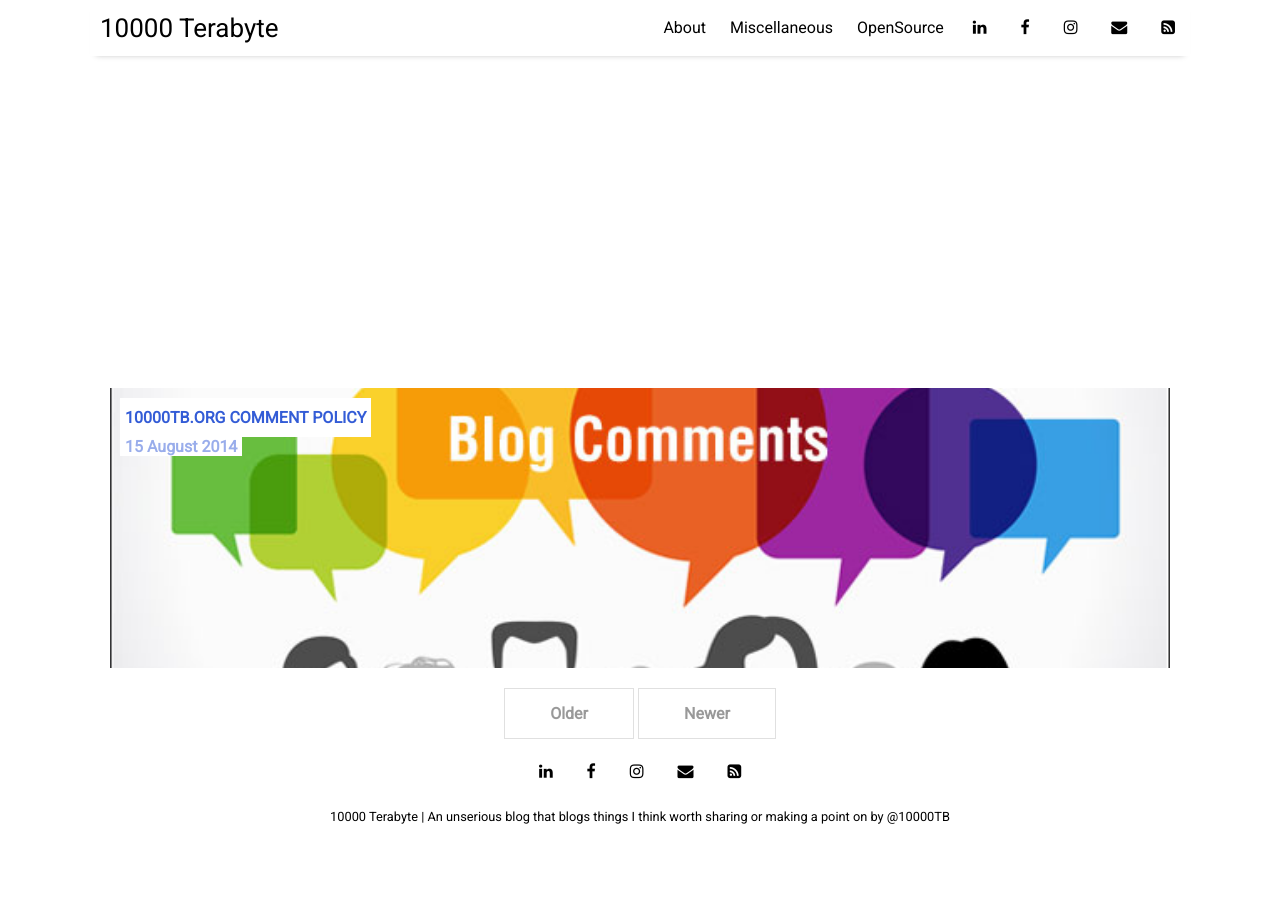
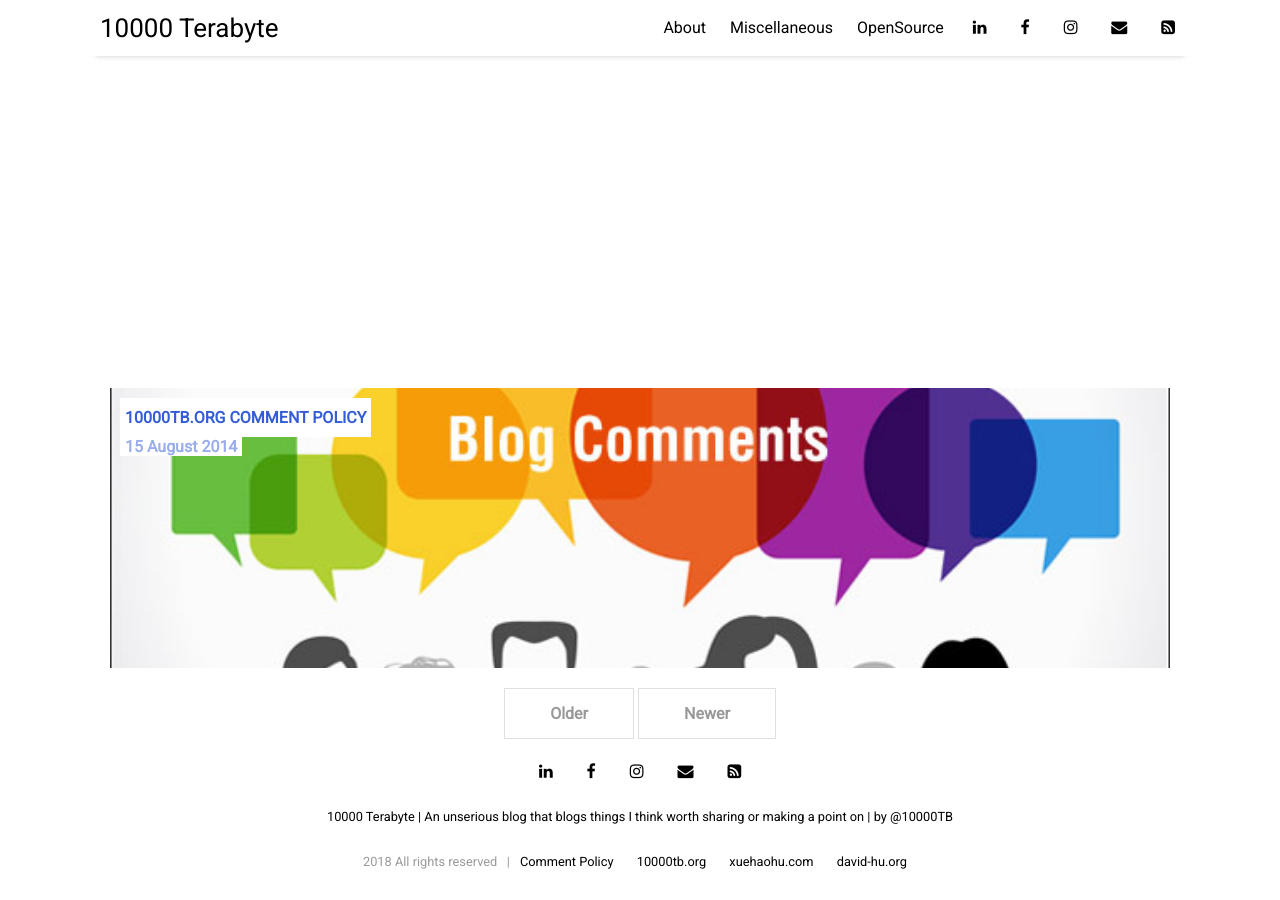
Before and after one commit to 10000TB/10000TB.github.io, a Jekyll site: the page built from index.html, in a window 1280 px wide and 900 px high, scrolled down 9393 px. Built offline with Jekyll 4.4.1, drawn with Linux system fonts in a browser that asks for light colours; nearby versions of some CDN libraries; the list of posts is cut into pages by our own code; before the commit the page ends 10248 px from its top, so only the background shows below that.

Commit message:
Added new items into footer section.

```diff
--- a/_config.yml
+++ b/_config.yml
@@ -15,7 +15,7 @@ sass:
 
 # Customise atom feed settings (this is where Jekyll-Feed gets configuration information)
 title:		           "10000 Terabyte"
-description:	       "An unserious blog that blogs things I think worth sharing or making a point on"
+description:	       "An unserious blog that blogs things I think worth sharing or making a point on  | "
 author:              "@10000TB"
 
 # RSS 2.0 can be used instead of Atom by uncommenting following two lines
--- a/_includes/footer.html
+++ b/_includes/footer.html
@@ -2,5 +2,10 @@
   {% for item in site.data.settings.social %}
     <a href="{{ item.link }}" class="menu-link" target="_blank"><i class="fa fa-{{ item.icon }}" aria-hidden="true"></i></a>
   {% endfor %}
-  <div class="post-date"><a href="{{ site.github.url }}/">{{ site.title }} | {{ site.description }} by {{ site.author }}</a></div>
+  <div class="post-date">
+        <a href="{{ site.github.url }}/">{{ site.title }} | {{ site.description }} by {{ site.author }}</a>
+        <br/>
+        <span>2018 All rights reserved</span>&nbsp;&nbsp;&nbsp;|<a href="{{ site.url }}/legal/Comment-Policy-10000TB-ORG.html">Comment Policy</a>
+        <a href="{{ site.url}}/">10000tb.org</a>&nbsp;<a href="{{ site.url }}/">xuehaohu.com</a>&nbsp;<a href="{{ site.url}}/">david-hu.org</a>
+ </div>
 </footer>
```
